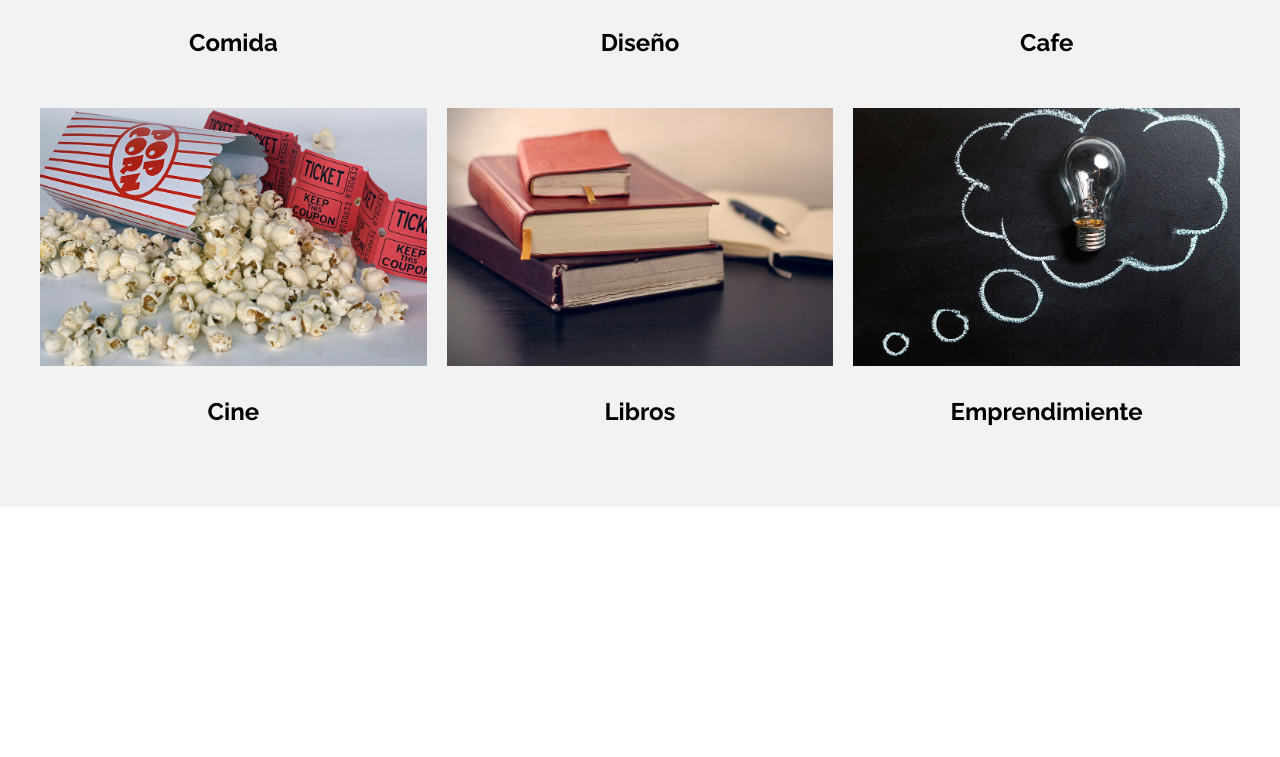
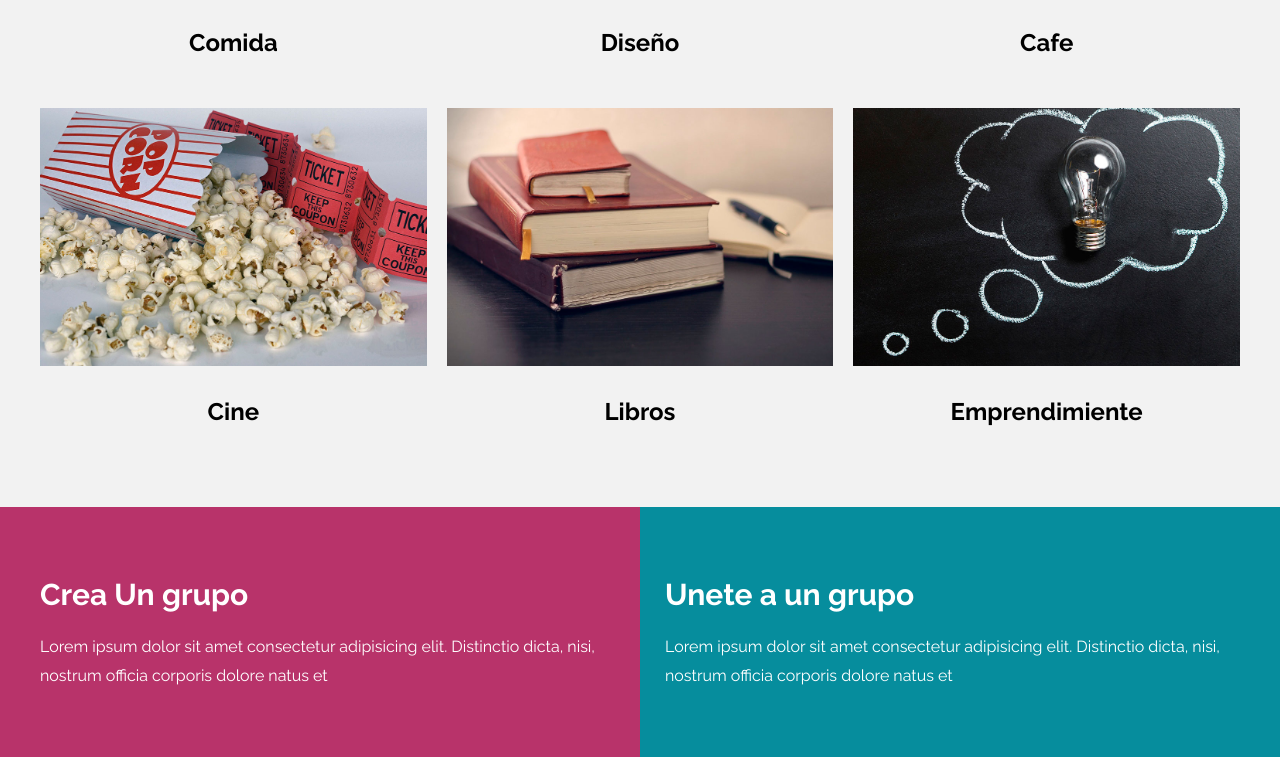
Before and after one commit to GerardoDev25/meeti-webapp-scsss-bem, a website: page index.html in a window 1280 px wide. Shown: the part 2673-3430 px from the top of the page. Before the commit the page ends 3180 px from the top, so only its background shows below. Drawn offline with nearby package versions, Linux system fonts and the light colour scheme; files that its build step writes are made by us from their sources; files whose address does not match are found by name.

Commit message:
CSS a los bloques de Grupos

```diff
--- a/index.html
+++ b/index.html
@@ -242,5 +242,23 @@
         </li>
       </ul>
     </section>
+    <section class="grupos">
+      <div class="grupos__grid contenedor">
+        <div class="grupos__bloque">
+          <h3 class="grupos__heading">Crea Un grupo</h3>
+          <p class="grupos__texto">
+            Lorem ipsum dolor sit amet consectetur adipisicing elit. Distinctio
+            dicta, nisi, nostrum officia corporis dolore natus et
+          </p>
+        </div>
+        <div class="grupos__bloque">
+          <h3 class="grupos__heading">Unete a un grupo</h3>
+          <p class="grupos__texto">
+            Lorem ipsum dolor sit amet consectetur adipisicing elit. Distinctio
+            dicta, nisi, nostrum officia corporis dolore natus et
+          </p>
+        </div>
+      </div>
+    </section>
   </body>
 </html>
--- /dev/null
+++ b/src/scss/ui/contenido/grupos.scss
@@ -0,0 +1,38 @@
+@use 'base/mixins' as m;
+@use 'base/variables' as v;
+
+.grupos {
+  color: v.$blanco;
+  padding: 5rem 0;
+  background-image: linear-gradient(
+    to bottom,
+    v.$primario 0%,
+    v.$primario 50%,
+    v.$secundario 50%,
+    v.$secundario 100%
+  );
+  @include m.tablet {
+
+    background-image: linear-gradient(
+      to right,
+      v.$primario 0%,
+      v.$primario 50%,
+      v.$secundario 50%,
+      v.$secundario 100%
+    );
+  }
+
+  &__grid {
+    @include m.grid(1, 5rem);
+    @include m.tablet {
+      @include m.grid(2, 5rem);
+    }
+  }
+
+  &__heading {
+    font-size: 3rem;
+  }
+  &__texto {
+    color: v.$blanco;
+  }
+}
--- a/src/scss/ui/contenido/index.scss
+++ b/src/scss/ui/contenido/index.scss
@@ -2,3 +2,4 @@
 @forward 'busqueda.scss';
 @forward 'evento.scss';
 @forward 'categorias.scss';
+@forward 'grupos.scss';
```
